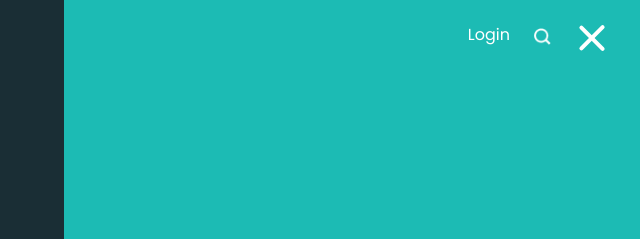
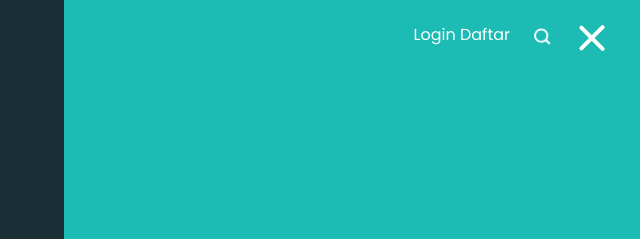
Before and after one commit to feelingjust/freelancem, a plain HTML site: page index.html in a window 1280 px wide. Both pictures are taken after a click on the element 1232 px from the left and 35 px from the top of the page. Shown: the top 239 px of the page, 640-1280 px from the left. Drawn offline with Linux system fonts and the light colour scheme.

Commit message:
Update index.html

```diff
--- a/index.html
+++ b/index.html
@@ -59,7 +59,7 @@
             <div class="user_option">
               <a href="">
                 <span>
-                  Login
+                  Login            Daftar
                 </span>
               </a>
               <form class="form-inline my-2 my-lg-0 ml-0 ml-lg-4 mb-3 mb-lg-0">
```
